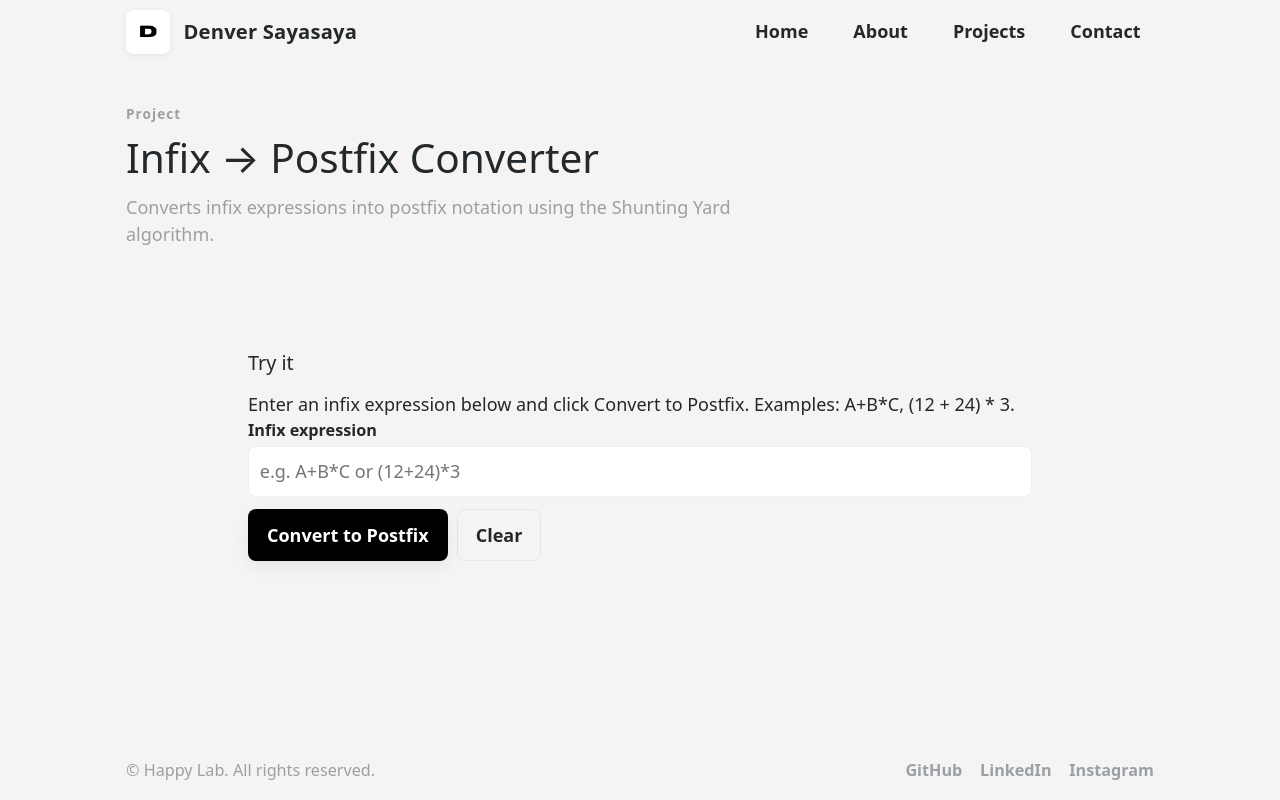
After one commit to engr-yohan/Denver_Portfolio, a Flask app: page /infixtopostfix in a window 1280 px wide. The commit adds this page. Run offline with Flask 3, Linux system fonts and the light colour scheme.

Commit message:
Add infix-to-postfix converter page and API; redesign template; update index

```diff
--- a/app.py
+++ b/app.py
@@ -1,4 +1,5 @@
-from flask import Flask, render_template, request
+from flask import Flask, render_template, request, jsonify
+from infix_to_postfix_converter import infix_to_postfix
 import math
 
 app = Flask(__name__)
@@ -22,6 +23,32 @@ def touppercase():
         input_string = request.form.get('inputString', '')
         result = input_string.upper()
     return render_template('touppercase.html', result=result)
+
+
+@app.route('/infixtopostfix')
+def infix_page():
+    """Render the infix-to-postfix converter page."""
+    return render_template('infixtopostfixconverter.html')
+
+
+@app.route('/convert-postfix', methods=['POST'])
+def convert_postfix():
+    """API endpoint: accepts JSON or form data with 'expression' and returns postfix."""
+    data = {}
+    if request.is_json:
+        data = request.get_json()
+    else:
+        # fallback to form data
+        data = request.form.to_dict()
+
+    expr = data.get('expression', '')
+    result = ''
+    try:
+        result = infix_to_postfix(expr)
+    except Exception as e:
+        return jsonify({'error': str(e)}), 400
+
+    return jsonify({'postfix': result})
 
 @app.route('/areaofcircle', methods=['GET', 'POST'])
 def areaofcircle():
--- /dev/null
+++ b/templates/infixtopostfixconverter.html
@@ -0,0 +1,149 @@
+<!DOCTYPE html>
+<html lang="en">
+<head>
+	<meta charset="utf-8" />
+	<meta name="viewport" content="width=device-width, initial-scale=1" />
+	<title>Infix → Postfix Converter - HappyLab</title>
+
+	<!-- Link to stylesheet -->
+	<link rel="stylesheet" href="{{ url_for('static', filename='css/style.css') }}" />
+
+	<style>
+		/* Small, local tweaks to match other project pages */
+		.tool-panel { max-width:820px; margin:28px auto; padding:18px; }
+		.tool-input { width:100%; padding:10px; font-size:1.05rem; border:1px solid #ddd; border-radius:4px }
+		.tool-actions { margin-top:12px }
+		.result-display { margin-top:16px; padding:12px; background:#f6f6f6; border-radius:6px; font-family:monospace }
+	</style>
+</head>
+
+<body>
+	<div class="site-wrapper">
+
+		<!-- HEADER (kept consistent with other pages) -->
+		<header class="site-header" role="banner" aria-label="Main header">
+			<div class="header-left">
+				<img src="{{ url_for('static', filename='assets/logo.jpg') }}" alt="Logo" class="logo" />
+				<h1 class="site-title"> Denver Sayasaya </h1>
+			</div>
+
+			<nav class="header-nav" role="navigation" aria-label="Primary navigation">
+				<button class=nav-toggle aria-controls="primary-menu" aria-expanded="false" aria-label="Toggle navigation">
+					<span class="hamburger">
+						<span class="bar"> </span>
+						<span class="bar"> </span>
+						<span class="bar"> </span>
+					</span>
+				</button>
+				<ul id="primary-menu" class="nav-list">
+					<li> <a href="{{ url_for('index') }}" class="nav-link"> Home </a> </li>
+					<li> <a href="{{ url_for('index') }}#about" class="nav-link"> About </a> </li>
+					<li> <a href="{{ url_for('index') }}#projects" class="nav-link"> Projects </a> </li>
+					<li> <a href="{{ url_for('index') }}#contact" class="nav-link"> Contact </a></li>
+				</ul>
+			</nav>
+		</header>
+
+		<!-- MAIN -->
+		<main id="main" class="site-main">
+
+			<!-- Hero / Project Header -->
+			<section class="hero" aria-label="Infix to Postfix Project">
+				<div class="hero-inner">
+					<p class="eyebrow">Project</p>
+					<h2 class="hero-title">Infix → Postfix Converter</h2>
+					<p class="hero-sub">Converts infix expressions into postfix notation using the Shunting Yard algorithm.</p>
+				</div>
+			</section>
+
+			<!-- Tool Section (matches other project pages) -->
+			<section class="contact" aria-label="Infix to Postfix Converter">
+				<div class="tool-panel">
+					<h3 class="section-title">Try it</h3>
+					<p>Enter an infix expression below and click <strong>Convert to Postfix</strong>. Examples: <code>A+B*C</code>, <code>(12 + 24) * 3</code>.</p>
+
+					<div class="form-row">
+						<label for="infixInput">Infix expression</label>
+						<input id="infixInput" class="tool-input" type="text" placeholder="e.g. A+B*C or (12+24)*3" aria-label="Infix expression" />
+					</div>
+
+					<div class="form-actions tool-actions">
+						<button id="convertBtn" class="btn btn-primary">Convert to Postfix</button>
+						<button id="clearBtn" class="btn btn-ghost">Clear</button>
+					</div>
+
+					<!-- Result area (styled like other pages) -->
+					<div id="resultSection" class="result-section" style="display:none;">
+						<h4 class="section-title">Postfix Result</h4>
+						<div id="output" class="result-display" aria-live="polite"></div>
+					</div>
+
+					<!-- Server-render fallback (if template receives `postfix`) -->
+					{% if postfix %}
+					<div class="result-section">
+						<h4 class="section-title">Postfix Result</h4>
+						<div class="result-display"><strong>{{ postfix }}</strong></div>
+					</div>
+					{% endif %}
+				</div>
+			</section>
+
+		</main>
+
+		<!-- FOOTER -->
+		<footer class="site-footer" role="contentinfo">
+			<div class="footer-inner">
+				<p> &copy; <span id="year"> </span> Happy Lab. All rights reserved. </p>
+				<div class="social">
+					<a href="#" aria-label="Github profile"> GitHub </a>
+					<a href="#" aria-label="LinkedIn profile"> LinkedIn </a>
+					<a href="#" aria-label="Instagram profile"> Instagram </a>
+				</div>
+			</div>
+		</footer>
+
+	</div>
+
+	<script src="{{ url_for('static', filename='js/main.js') }}" defer></script>
+
+	<script>
+		// Keep the client-side conversion behavior (AJAX to /convert-postfix)
+		const input = document.getElementById('infixInput');
+		const btn = document.getElementById('convertBtn');
+		const clearBtn = document.getElementById('clearBtn');
+		const output = document.getElementById('output');
+		const resultSection = document.getElementById('resultSection');
+
+		async function convert() {
+			const expr = input.value || '';
+			if (!expr.trim()) {
+				output.textContent = '(empty)';
+				resultSection.style.display = 'block';
+				return;
+			}
+			output.textContent = 'Converting...';
+			resultSection.style.display = 'block';
+			try {
+				const res = await fetch('/convert-postfix', {
+					method: 'POST',
+					headers: { 'Content-Type': 'application/json' },
+					body: JSON.stringify({ expression: expr })
+				});
+				const data = await res.json();
+				if (res.ok) {
+					output.textContent = data.postfix || '(empty)';
+				} else {
+					output.textContent = data.error || 'Error converting expression';
+				}
+			} catch (err) {
+				output.textContent = 'Network error: ' + err.message;
+			}
+		}
+
+		btn.addEventListener('click', convert);
+		input.addEventListener('keydown', (e) => { if (e.key === 'Enter') convert(); });
+		clearBtn.addEventListener('click', () => { input.value = ''; resultSection.style.display = 'none'; });
+	</script>
+
+</body>
+</html>
```
Also changed, not shown: infix_to_postfix_converter.py (added, +124 -0 lines), templates/index.html (+10 -0 lines), tests/test_linked_list.py (deleted, +0 -83 lines), static/assets/project-images/Project 4.png (added).
